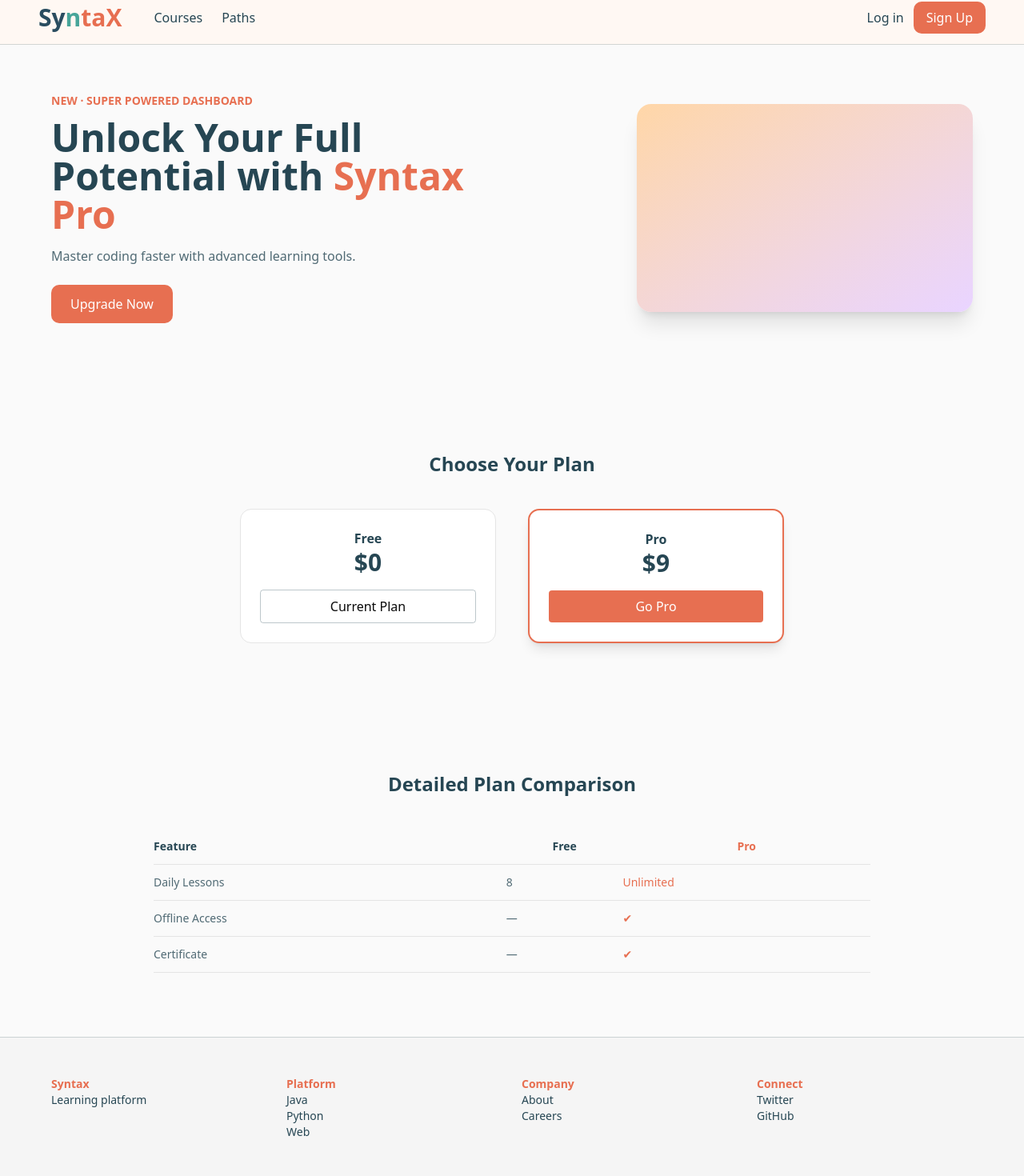
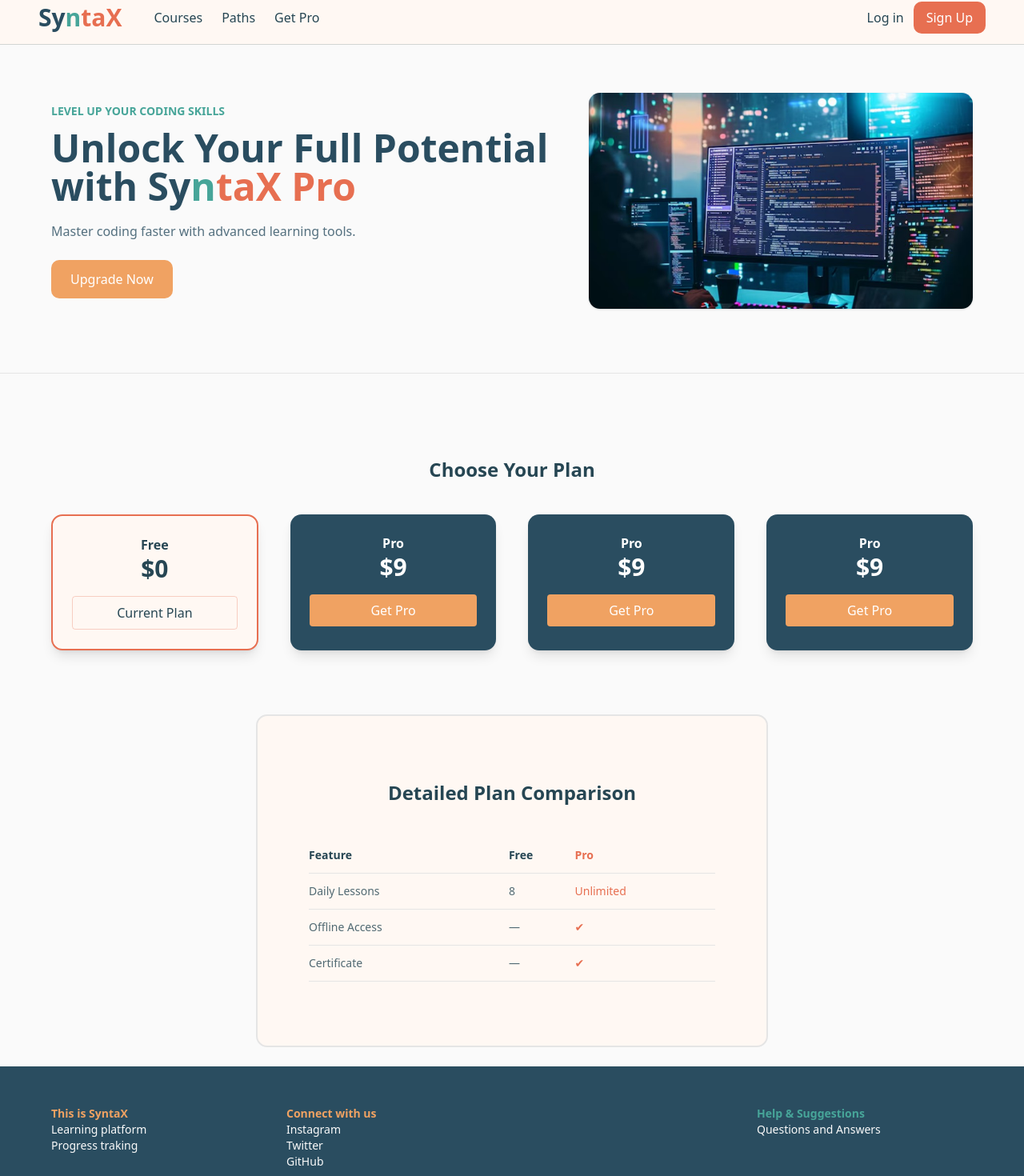
Before and after one commit to Marlon136/Syntax, a Next.js app: page /subscribe in a window 1280 px wide. Shown: the part 12-1482 px from the top of the page at 80% size. Built offline with nearby package versions, Linux system fonts and the light colour scheme.

Commit message:
vista subscribe

```diff
--- a/app/components/CourseCard.tsx
+++ b/app/components/CourseCard.tsx
@@ -7,11 +7,13 @@ import CourseModal from "./CourseModal";
 export default function CourseCard({
   title,
   price,
+  lessons,
   img,
   content,
 }: {
   title: string;
   price: string;
+  lessons: string;
   img: string;
   content: string[];
 }) {
@@ -33,8 +35,9 @@ export default function CourseCard({
         {title}
       </h3>
 
-      <p className="text-[#E76F51] font-bold mt-2">
-        {price}
+      <p className="width: 100% margin-0">
+      <span className="float-left text-[#264653] mt-2">{lessons}</span>
+      <span className="float-right text-[#E76F51] mt-2">{price}</span>
       </p>
 
       <button
--- a/app/components/Courses.tsx
+++ b/app/components/Courses.tsx
@@ -16,7 +16,8 @@ export default function Courses() {
 
           <CourseCard
             title="Java Bootcamp"
-            price="$59.99"
+            lessons="60+ Lessons"
+            price="Pro: $59.99"
             img="/Java.jpg"
             content={[
               "OOP",
@@ -28,7 +29,8 @@ export default function Courses() {
 
           <CourseCard
             title="Python Mastery"
-            price="$49.99"
+            lessons="120+ Lessons"
+            price="Pro: $49.99"
             img="/Py.jpg"
             content={[
               "Variables",
@@ -40,7 +42,8 @@ export default function Courses() {
 
           <CourseCard
             title="JavaScript"
-            price="$39.99"
+            lessons="40+ Lessons"
+            price="Pro: $39.99"
             img="/jsh.jpg"
             content={[
               "DOM",
--- a/app/components/Footer.tsx
+++ b/app/components/Footer.tsx
@@ -1,31 +1,27 @@
 export default function Footer() {
   return (
-    <footer className="bg-neutral-100 px-16 py-12 text-sm text-[#264653] border-t border-[#264653]/20">
+    <footer className="bg-[#2a4d60] px-16 py-12 text-sm text-neutral-50 border-t border-[#264653]/20">
 
       <div className="grid grid-cols-4 gap-6">
 
         <div>
-          <p className="font-bold text-[#E76F51]">Syntax</p>
+          <p className="font-bold text-[#f0a262]">This is SyntaX</p>
           <p>Learning platform</p>
+          <p>Progress traking</p>
         </div>
 
         <div>
-          <p className="font-bold text-[#E76F51]">Platform</p>
-          <p>Java</p>
-          <p>Python</p>
-          <p>Web</p>
+          <p className="font-bold text-[#f0a262]">Connect with us</p>
+          <p>Instagram</p>
+          <p>Twitter</p>
+          <p>GitHub</p>
         </div>
 
-        <div>
-          <p className="font-bold text-[#E76F51]">Company</p>
-          <p>About</p>
-          <p>Careers</p>
-        </div>
+        <div></div>
 
         <div>
-          <p className="font-bold text-[#E76F51]">Connect</p>
-          <p>Twitter</p>
-          <p>GitHub</p>
+          <p className="font-bold text-[#47a599]">Help & Suggestions</p>
+          <p>Questions and Answers</p>
         </div>
 
       </div>
--- a/app/components/Navbar.tsx
+++ b/app/components/Navbar.tsx
@@ -37,16 +37,16 @@ export default function Navbar() {
   }
 
 
-
   function goToCourses() {
     router.push("/premium");
   }
 
-
-
-
   function goToPath() {
     router.push("/learningPath");
+  }
+
+  function goToSubscribe() {
+    router.push("/subscribe")
   }
 
 
@@ -75,6 +75,12 @@ export default function Navbar() {
         onClick={goToPath}
         className="hover:text-[#E76F51] transition">
           Paths
+        </button>
+
+        <button
+        onClick={goToSubscribe}
+        className="hover:text-[#E76F51] transition">
+          Get Pro
         </button>
       </div>
 
--- a/app/components/Suscribe.tsx
+++ b/app/components/Suscribe.tsx
@@ -17,7 +17,7 @@ export default function Subscribe() {
       <div className="bg-neutral-50 rounded-xl shadow-md p-6 border border-[#264653]/20 text-center">
         <Features />
         <h3 className="text-2xl font-bold mb-3 text-[#264653]">
-          Ready to level up your coding skills?
+          Ready to <span className="text-[#E76F51]">level up</span> your coding skills?
         </h3>
 
         <p className="mb-6 text-[#264653]/80">
@@ -32,7 +32,7 @@ export default function Subscribe() {
           >
             Get SyntaX Pro
           </button>
-          <br></br><br></br>
+
         </div>
 
       </div>
--- a/app/components/pricing/PlanTable.tsx
+++ b/app/components/pricing/PlanTable.tsx
@@ -1,6 +1,6 @@
 export default function PlanTable() {
   return (
-    <section className="px-16 py-20 bg-neutral-50">
+    <section className="px-16 py-20 bg-[#fff8f3] rounded-xl border-2 w-1/2 mx-auto">
 
       <h2 className="text-center text-2xl font-bold text-[#264653] mb-10">
         Detailed Plan Comparison
@@ -11,8 +11,8 @@ export default function PlanTable() {
         <thead>
           <tr className="text-[#264653] border-b">
             <th className="text-left py-3">Feature</th>
-            <th>Free</th>
-            <th className="text-[#E76F51]">Pro</th>
+            <th className="text-left">Free</th>
+            <th className="text-left text-[#E76F51]">Pro</th>
           </tr>
         </thead>
 
--- a/app/components/pricing/Plans.tsx
+++ b/app/components/pricing/Plans.tsx
@@ -24,7 +24,7 @@ export default function Plans() {
 
         {/* FREE */}
 
-        <div className="w-80 bg-white p-6 rounded-xl border border-neutral-200">
+        <div className="w-80 bg-[#fff8f3] p-6 rounded-xl border-2 border-[#E76F51] shadow-lg">
 
           <p className="font-bold text-[#264653]">Free</p>
 
@@ -32,30 +32,72 @@ export default function Plans() {
             $0
           </p>
 
-          <button className="mt-4 w-full border border-[#264653]/30 py-2 rounded">
+          <button className="mt-4 w-full border border-[#E76F51]/30 py-2 rounded text-[#264653]">
             Current Plan
           </button>
 
         </div>
 
 
-        {/* PRO */}
+        {/* PRO  JAVA*/}
 
-        <div className="w-80 bg-white p-6 rounded-xl border-2 border-[#E76F51] shadow-lg">
+        <div className="w-80 bg-[#2a4d60] p-6 rounded-xl shadow-lg">
 
-          <p className="font-bold text-[#264653]">
+          <p className="font-bold text-[#ffffff]">
             Pro
           </p>
 
-          <p className="text-3xl font-bold text-[#264653]">
+          <p className="text-3xl font-bold text-[#ffffff]">
             $9
           </p>
 
           <button
             onClick={checkout}
-            className="mt-4 w-full bg-[#E76F51] hover:bg-[#d45d42] text-white py-2 rounded"
+            className="mt-4 w-full bg-[#f0a262] hover:bg-[#47a599] text-white py-2 rounded"
           >
-            Go Pro
+            Get Pro
+          </button>
+
+        </div>
+
+        {/* PRO  PYTHON*/}
+
+        <div className="w-80 bg-[#2a4d60] p-6 rounded-xl shadow-lg">
+
+          <p className="font-bold text-[#ffffff]">
+            Pro
+          </p>
+
+          <p className="text-3xl font-bold text-[#ffffff]">
+            $9
+          </p>
+
+          <button
+            onClick={checkout}
+            className="mt-4 w-full bg-[#f0a262] hover:bg-[#47a599] text-white py-2 rounded"
+          >
+            Get Pro
+          </button>
+
+        </div>
+
+        {/* PRO  JAVA*/}
+
+        <div className="w-80 bg-[#2a4d60] p-6 rounded-xl shadow-lg">
+
+          <p className="font-bold text-[#ffffff]">
+            Pro
+          </p>
+
+          <p className="text-3xl font-bold text-[#ffffff]">
+            $9
+          </p>
+
+          <button
+            onClick={checkout}
+            className="mt-4 w-full bg-[#f0a262] hover:bg-[#47a599] text-white py-2 rounded"
+          >
+            Get Pro
           </button>
 
         </div>
--- a/app/components/pricing/PricingHero.tsx
+++ b/app/components/pricing/PricingHero.tsx
@@ -1,4 +1,5 @@
 "use client";
+import Image from "next/image";
 
 export default function PricingHero() {
 
@@ -16,32 +17,39 @@ export default function PricingHero() {
   return (
     <section className="px-16 py-20 bg-neutral-50 flex justify-between items-center">
 
-      <div className="max-w-xl">
+      <div className="max-w-2xl">
 
-        <p className="text-sm text-[#E76F51] font-semibold mb-3">
-          NEW · SUPER POWERED DASHBOARD
+        <p className="text-sm text-[#47a599] font-semibold mb-3">
+          LEVEL UP YOUR CODING SKILLS
         </p>
 
-        <h1 className="text-5xl font-bold text-[#264653] mb-4">
+        <h1 className="text-5xl font-bold text-[#2a4d60] mb-5">
           Unlock Your Full Potential with
-          <span className="text-[#E76F51]"> Syntax Pro</span>
+          <span className="text-[#2a4d60"> Sy</span>
+          <span className="text-[#47a599]">n</span>
+          <span className="text-[#E76F51]">taX Pro</span>
         </h1>
 
-        <p className="text-[#264653]/80 mb-6">
+        <p className="text-[#2a4d60]/80 mb-6">
           Master coding faster with advanced learning tools.
         </p>
 
         <button
           onClick={checkout}
-          className="bg-[#E76F51] hover:bg-[#d45d42] text-white px-6 py-3 rounded-lg"
+          className="bg-[#f0a262] hover:bg-[#d45d42] text-white px-6 py-3 rounded-lg"
         >
           Upgrade Now
         </button>
 
       </div>
-
-      <div className="w-[420px] h-[260px] rounded-2xl bg-gradient-to-br from-orange-200 to-purple-200 shadow-xl" />
-
+      <Image
+            src="/gopro.jpg"
+            alt="code"
+            width={600}
+            height={200}
+            className="w-[600px] h-[270px] object-cover rounded-xl shadow"
+          />
     </section>
   );
+
 }
--- a/app/subscribe/page.tsx
+++ b/app/subscribe/page.tsx
@@ -2,13 +2,20 @@ import PricingHero from "@/app/components/pricing/PricingHero";
 import Features from "@/app/components/pricing/Features";
 import Plans from "@/app/components/pricing/Plans";
 import PlanTable from "@/app/components/pricing/PlanTable";
+import { Separator } from "@/components/ui/separator";
+
 
 export default function Page() {
   return (
     <>
       <PricingHero />
+      <Separator/> <br></br>
+
       <Plans />
+
       <PlanTable />
+
+      <br></br>
     </>
   );
 }
```
Also changed, not shown: public/gopro.jpg (added).
